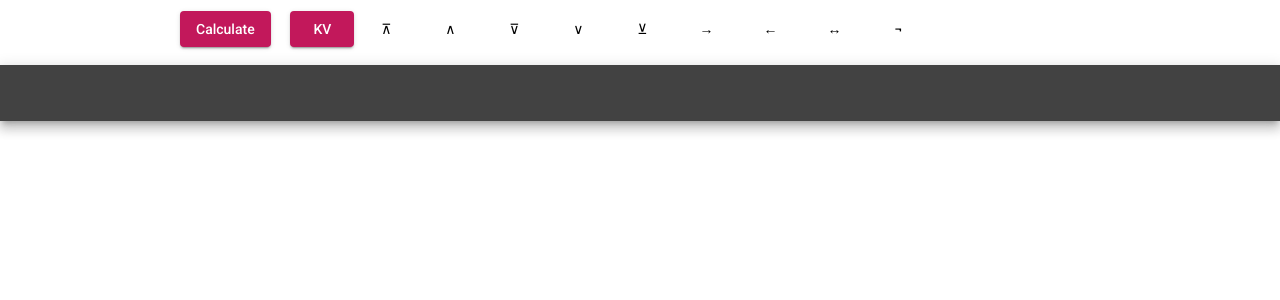
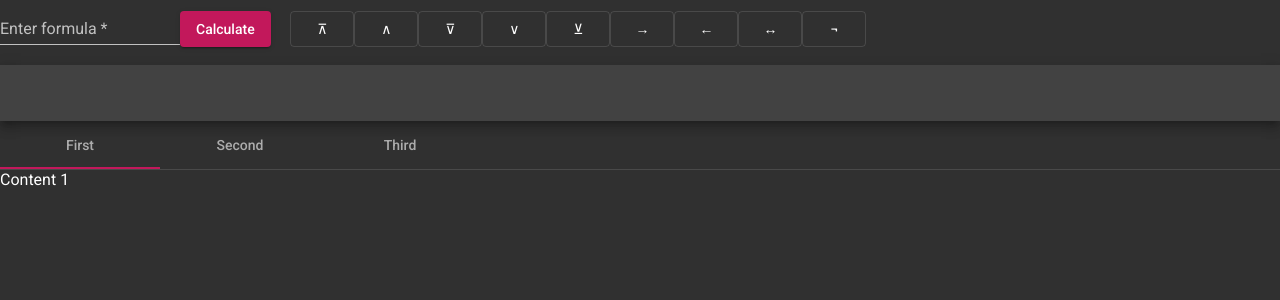
Before and after one commit to MoKoky/Bool-Interpreter, an Angular app: page / in a window 1280 px wide. Shown: the top 300 px of the page. Built offline with nearby package versions, Linux system fonts and the light colour scheme.

Commit message:
Fixed theming (added mat-app-background) to the body in index.hmtl Updated angular to angular v11

```diff
--- a/angular.json
+++ b/angular.json
@@ -40,7 +40,6 @@
               "optimization": true,
               "outputHashing": "all",
               "sourceMap": false,
-              "extractCss": true,
               "namedChunks": false,
               "extractLicenses": true,
               "vendorChunk": false,
--- a/src/app/app.component.html
+++ b/src/app/app.component.html
@@ -1 +1,3 @@
+
 <app-bool-table></app-bool-table>
+<app-tab></app-tab>
--- a/src/app/bool-table/bool-table.component.html
+++ b/src/app/bool-table/bool-table.component.html
@@ -5,7 +5,7 @@
 
 <button mat-raised-button color="primary" (click)="calculate()">Calculate</button>
 &nbsp;&nbsp;&nbsp;
-<button mat-raised-button color="primary" (click)="printKV()">KV</button>
+<!--<button mat-raised-button color="primary" (click)="printKV()">KV</button>-->
 <button mat-stroked-button color="basic" (click)="updateInput('⊼')">⊼</button>
 <button mat-stroked-button color="basic" (click)="updateInput('∧')">∧</button>
 <button mat-stroked-button color="basic" (click)="updateInput('⊽')">⊽</button>
@@ -28,7 +28,7 @@
 </table>
 
 
-<mat-grid-list cols="2" rowHeight="100px">
+<!--<mat-grid-list cols="2" rowHeight="100px">
   <mat-grid-tile
     *ngFor="let tile of tiles"
     [colspan]="tile.cols"
@@ -37,4 +37,4 @@
     {{tile.text}}
     <mat-label>Enter formula</mat-label>
   </mat-grid-tile>
-</mat-grid-list>
+</mat-grid-list>-->
--- a/src/app/bool-table/bool-table.component.ts
+++ b/src/app/bool-table/bool-table.component.ts
@@ -78,8 +78,6 @@ export class BoolTableComponent {
     keys.push(this.formControl.value);
     this.displayedColumns = keys;
 
-
-
     return possibilityList;
   }
 
@@ -94,7 +92,7 @@ export class BoolTableComponent {
   }
 
 
-  printKV(): void {
+  /*printKV(): void {
     //get formula tree
     const possibilityList = this.calculate();
     let numFields = possibilityList.length;
@@ -124,18 +122,18 @@ export class BoolTableComponent {
         }
         //create tiles
         if (i < 2) {
-          this.tiles[i] = {text: i.toString() + "    " + fieldName + "    ->   " + possibilityList[i][this.formControl.value], cols: 1, rows: 1, color: color};
+          this.tiles[i] = {text: i.toString() + "    " + fieldName + "    ->   " +
+          possibilityList[i][this.formControl.value], cols: 1, rows: 1, color: color};
         }
         else {
-          this.tiles[i] = {text: i.toString() + "    " + fieldName + "    ->   " + possibilityList[i][this.formControl.value], cols: 1, rows: 1, color: color};
+          this.tiles[i] = {text: i.toString() + "    " + fieldName + "    ->   " +
+          possibilityList[i][this.formControl.value], cols: 1, rows: 1, color: color};
         }
 
       }
     }
 
 
-  }
-
-
+  }*/
 
 }
--- /dev/null
+++ b/src/app/tab/tab.component.html
@@ -0,0 +1,5 @@
+<mat-tab-group>
+  <mat-tab label="First"> Content 1 </mat-tab>
+  <mat-tab label="Second"> Content 2 </mat-tab>
+  <mat-tab label="Third"> Content 3 </mat-tab>
+</mat-tab-group>
--- /dev/null
+++ b/src/app/tab/tab.component.ts
@@ -0,0 +1,15 @@
+import { Component, OnInit } from '@angular/core';
+
+@Component({
+  selector: 'app-tab',
+  templateUrl: './tab.component.html',
+  styleUrls: ['./tab.component.css']
+})
+export class TabComponent implements OnInit {
+
+  constructor() { }
+
+  ngOnInit(): void {
+  }
+
+}
--- a/src/index.html
+++ b/src/index.html
@@ -9,7 +9,7 @@
   <link href="https://fonts.googleapis.com/css?family=Roboto:300,400,500&display=swap" rel="stylesheet">
   <link href="https://fonts.googleapis.com/icon?family=Material+Icons" rel="stylesheet">
 </head>
-<body>
+<body class="mat-app-background">
   <app-root></app-root>
 </body>
 </html>
--- a/src/styles.css
+++ b/src/styles.css
@@ -1,4 +1,6 @@
 /* You can add global styles to this file, and also import other style files */
+
+@import '~@angular/material/prebuilt-themes/pink-bluegrey.css';
 
 html, body { height: 100%; }
 body { margin: 0; font-family: Roboto, "Helvetica Neue", sans-serif; }
```
Also changed, not shown: package.json (+12 -12 lines), src/app/app.module.ts (+6 -2 lines), src/app/tab/tab.component.css (added), 2 other files (tests, documents, lock files or other folders).
